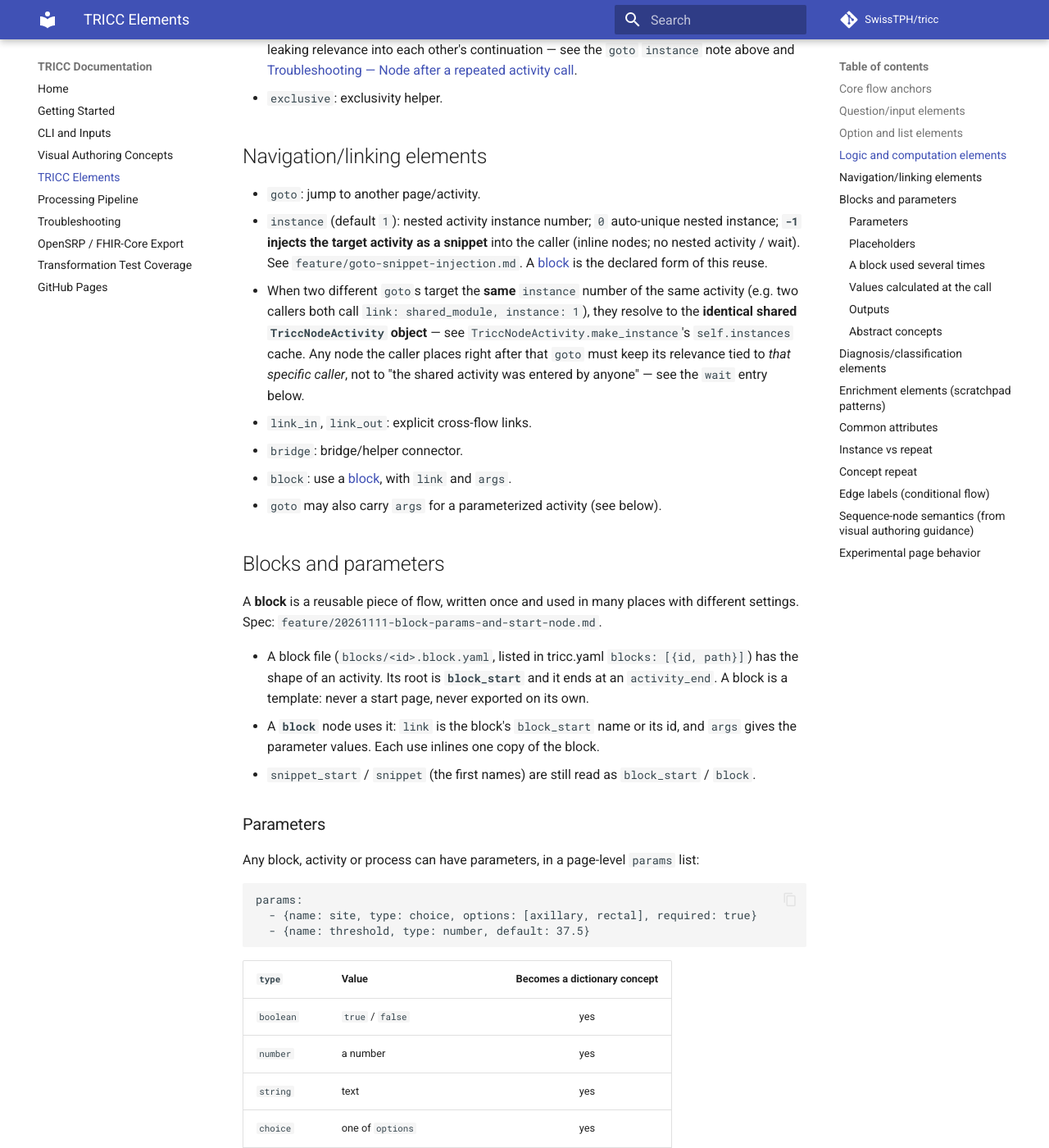
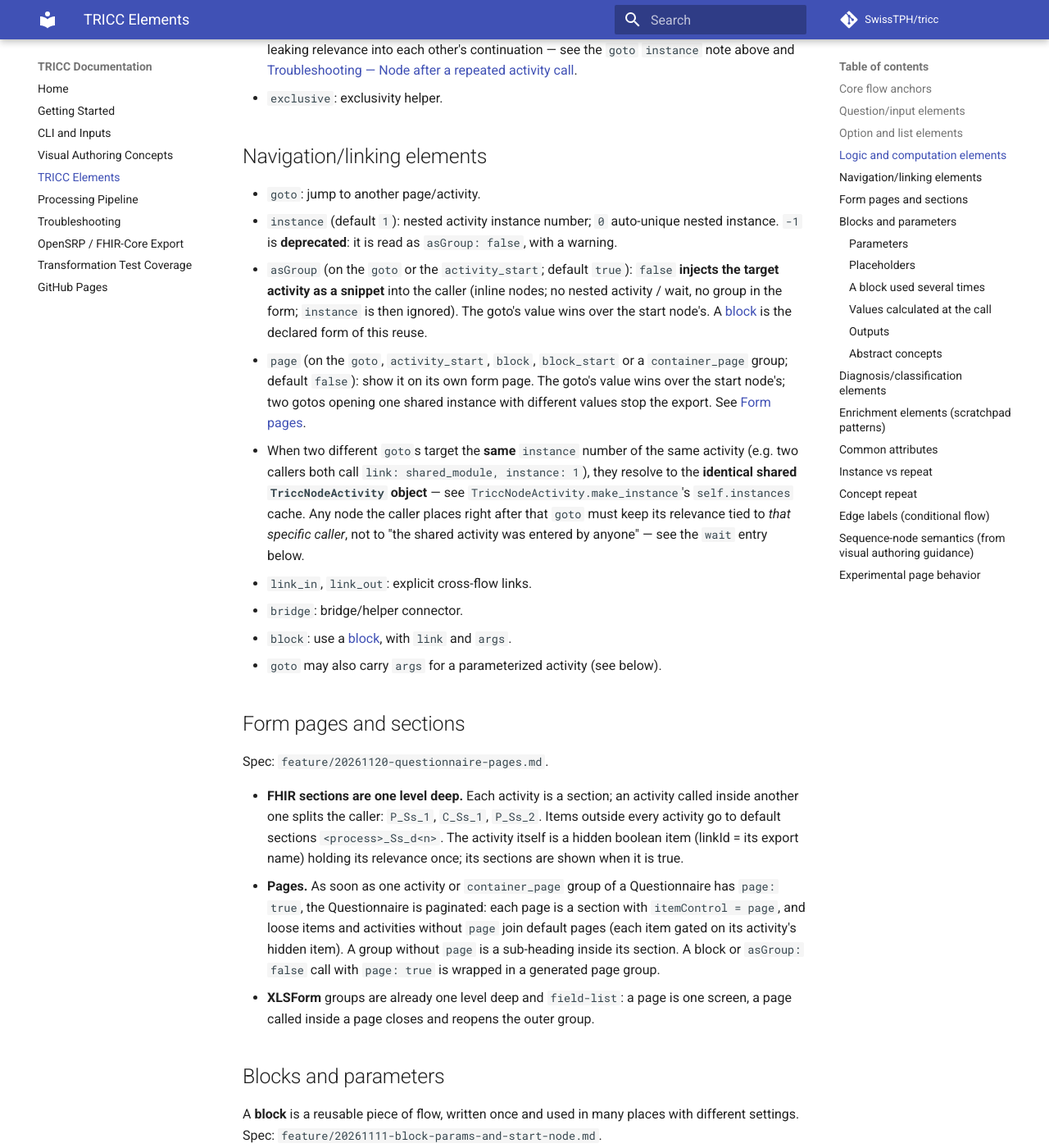
Before and after one commit to SwissTPH/tricc, an MkDocs documentation site: the page built from docs/tricc-elements.md, in a window 1280 px wide and 1400 px high, scrolled down 2641 px. Shown: the whole window at 82% size. Built offline with MkDocs 1.6.1 and Material for MkDocs 9.7.7, drawn with Linux system fonts in a browser that asks for light colours; comment, search, counter and statistics services are not loaded; some of the changed text lies outside the part shown.

Commit message:
Docs: :memo: form pages, one-level sections and asGroup in the docs (RFC #90)
Co-Authored-By: Claude Opus 5.5 <noreply@anthropic.com>

```diff
--- a/docs/tricc-elements.md
+++ b/docs/tricc-elements.md
@@ -95,10 +95,16 @@ This page documents TRICC modeling elements and their meaning based on:
 ## Navigation/linking elements
 
 - `goto`: jump to another page/activity.
-  - `instance` (default `1`): nested activity instance number; `0` auto-unique nested instance;
-    **`-1` injects the target activity as a snippet** into the caller (inline nodes; no nested
-    activity / wait). See `feature/goto-snippet-injection.md`. A [block](#blocks-and-parameters)
-    is the declared form of this reuse.
+  - `instance` (default `1`): nested activity instance number; `0` auto-unique nested instance.
+    `-1` is **deprecated**: it is read as `asGroup: false`, with a warning.
+  - `asGroup` (on the `goto` or the `activity_start`; default `true`): `false` **injects the
+    target activity as a snippet** into the caller (inline nodes; no nested activity / wait, no
+    group in the form; `instance` is then ignored). The goto's value wins over the start
+    node's. A [block](#blocks-and-parameters) is the declared form of this reuse.
+  - `page` (on the `goto`, `activity_start`, `block`, `block_start` or a `container_page`
+    group; default `false`): show it on its own form page. The goto's value wins over the
+    start node's; two gotos opening one shared instance with different values stop the
+    export. See [Form pages](#form-pages-and-sections).
   - When two different `goto`s target the **same** `instance` number of the same activity
     (e.g. two callers both call `link: shared_module, instance: 1`), they resolve to the
     **identical shared `TriccNodeActivity` object** — see `TriccNodeActivity.make_instance`'s
@@ -109,6 +115,23 @@ This page documents TRICC modeling elements and their meaning based on:
 - `bridge`: bridge/helper connector.
 - `block`: use a [block](#blocks-and-parameters), with `link` and `args`.
 - `goto` may also carry `args` for a parameterized activity (see below).
+
+## Form pages and sections
+
+Spec: `feature/20261120-questionnaire-pages.md`.
+
+- **FHIR sections are one level deep.** Each activity is a section; an activity called inside
+  another one splits the caller: `P_Ss_1`, `C_Ss_1`, `P_Ss_2`. Items outside every activity go
+  to default sections `<process>_Ss_d<n>`. The activity itself is a hidden boolean item (linkId
+  = its export name) holding its relevance once; its sections are shown when it is true.
+- **Pages.** As soon as one activity or `container_page` group of a Questionnaire has
+  `page: true`, the Questionnaire is paginated: each page is a section with
+  `itemControl = page`, and loose items and activities without `page` join default pages
+  (each item gated on its activity's hidden item). A group without `page` is a sub-heading
+  inside its section. A block or `asGroup: false` call with `page: true` is wrapped in a
+  generated page group.
+- **XLSForm** groups are already one level deep and `field-list`: a page is one screen, a
+  page called inside a page closes and reopens the outer group.
 
 ## Blocks and parameters
 
@@ -324,6 +347,7 @@ Examples used across element families:
 - `relevance`, `priority`
 - `save`, `expression`, `trigger`
 - `reference`, `instance`, `process`
+- `page`, `asGroup` — see [Form pages](#form-pages-and-sections)
 - `form_id` — deprecated: names the form only for a project without `tricc.yaml`
   `interventions` (otherwise ignored with a warning; use `interventions[].name`)
 - `repeat` — concept capture slot (see [Concept repeat](#concept-repeat) below)
```
Also changed, not shown: docs/desing/FHIRcore.md (+3 -1 lines), docs/pipeline.md (+2 -1 lines), docs/testing/transformation-test-coverage.md (+3 -2 lines), docs/visual-authoring-concepts.md (+5 -3 lines), feature/20261120-questionnaire-pages.md (+27 -0 lines).
